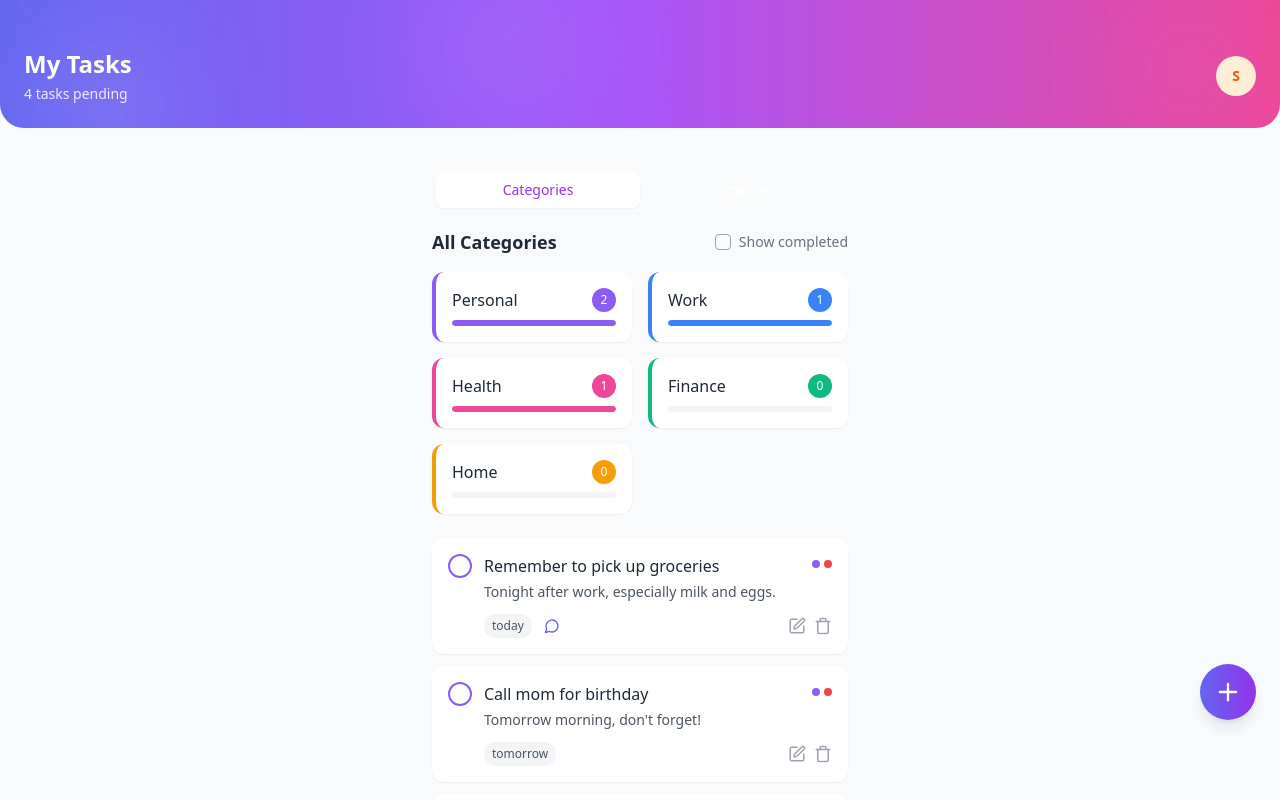
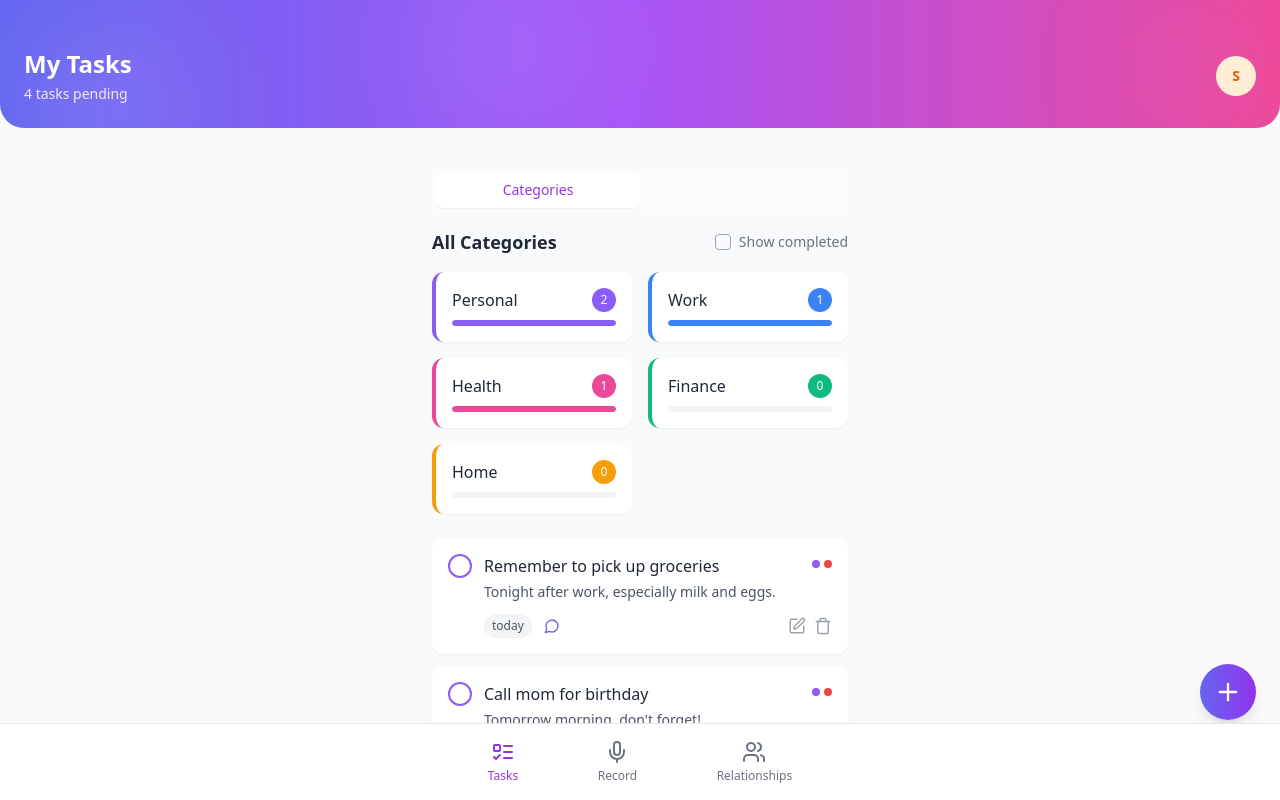
Before and after one commit to NateKeola/voice-thought-capture-app-24, a React (Vite) app: page /tasks in a window 1280 px wide. Shown: the top 800 px of the page. Built offline with nearby package versions, Linux system fonts and the light colour scheme; sample sign-in values are in the browser's storage.

Commit message:
Fix: Task category card improvements
Maintain bottom icons for better navigation.

```diff
--- a/src/pages/TasksPage.tsx
+++ b/src/pages/TasksPage.tsx
@@ -5,6 +5,7 @@ import TaskCategoryCard from "@/components/tasks/TaskCategoryCard";
 import TasksViewToggle from "@/components/tasks/TasksViewToggle";
 import TaskList from "@/components/tasks/TaskList";
 import TasksFAB from "@/components/tasks/TasksFAB";
+import BottomNavBar from "@/components/BottomNavBar"; // <--- import the bottom navigation bar
 
 const initialTasks = [
   { id: 1, title: "Remember to pick up groceries", description: "Tonight after work, especially milk and eggs.", completed: false, category: "personal", priority: "high", due: "today", created: 7, hasAudio: true },
@@ -34,6 +35,7 @@ const TasksPage: React.FC = () => {
   const [selectedCategory, setSelectedCategory] = useState<string | null>(null);
   const [showCompleted, setShowCompleted] = useState(false);
   const [tasks, setTasks] = useState(initialTasks);
+  const [activeTab, setActiveTab] = useState("tasks"); // for BottomNavBar
 
   const handleCategorySelect = (categoryId: string) => {
     setSelectedCategory(selectedCategory === categoryId ? null : categoryId);
@@ -80,7 +82,7 @@ const TasksPage: React.FC = () => {
   return (
     <div className="flex flex-col min-h-screen bg-gray-50 pb-24">
       <TasksHeader taskCount={tasks.filter((t) => !t.completed).length} />
-      <div className="container mx-auto max-w-md px-4 pt-4">
+      <div className="container mx-auto max-w-md px-4 pt-4 pb-4"> {/* add space on bottom */}
         <TasksViewToggle viewMode={viewMode} setViewMode={setViewMode} />
         {/* Toggle Show Completed */}
         <div className="flex justify-between items-center my-4">
@@ -121,14 +123,14 @@ const TasksPage: React.FC = () => {
         {/* Categories */}
         {viewMode === "categories" && !selectedCategory && (
           <div className="grid grid-cols-2 gap-4 mb-6">
-            {categoryTaskCounts.map((cat) => (
+            {categories.map((cat) => (
               <TaskCategoryCard
                 key={cat.id}
                 id={cat.id}
                 name={cat.name}
                 color={cat.color}
-                count={cat.count}
-                total={cat.total}
+                count={tasks.filter((t) => t.category === cat.id && !t.completed).length}
+                total={tasks.filter((t) => t.category === cat.id).length}
                 onSelect={handleCategorySelect}
                 selected={false}
               />
@@ -145,6 +147,7 @@ const TasksPage: React.FC = () => {
         />
       </div>
       <TasksFAB />
+      <BottomNavBar activeTab={activeTab} onTabChange={setActiveTab} /> {/* always visible */}
     </div>
   );
 };
```
